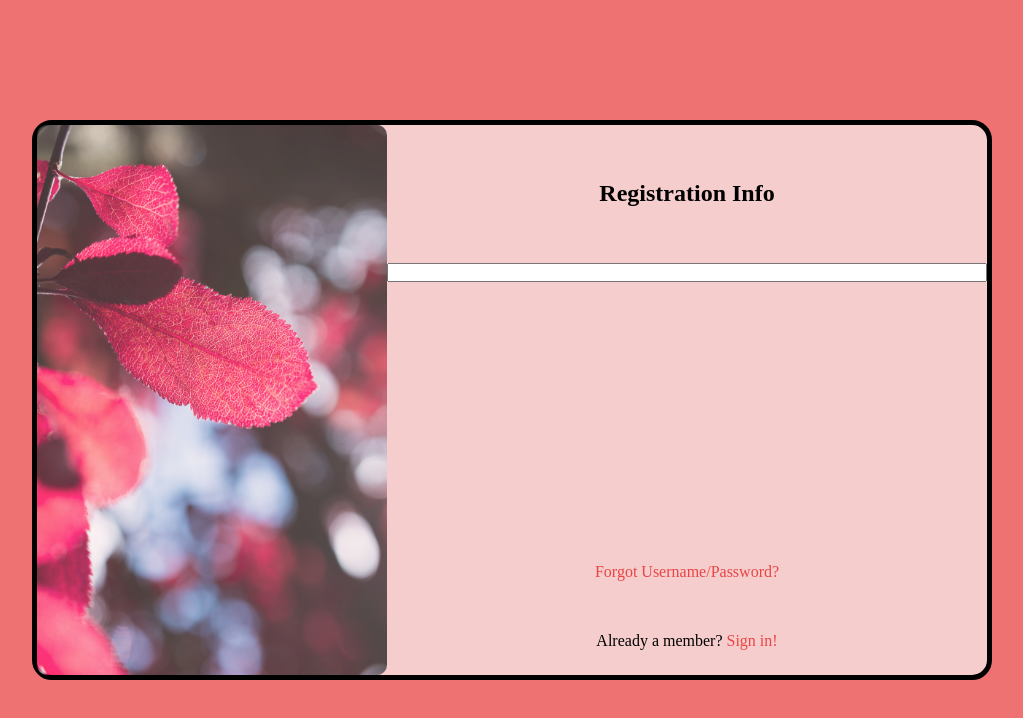
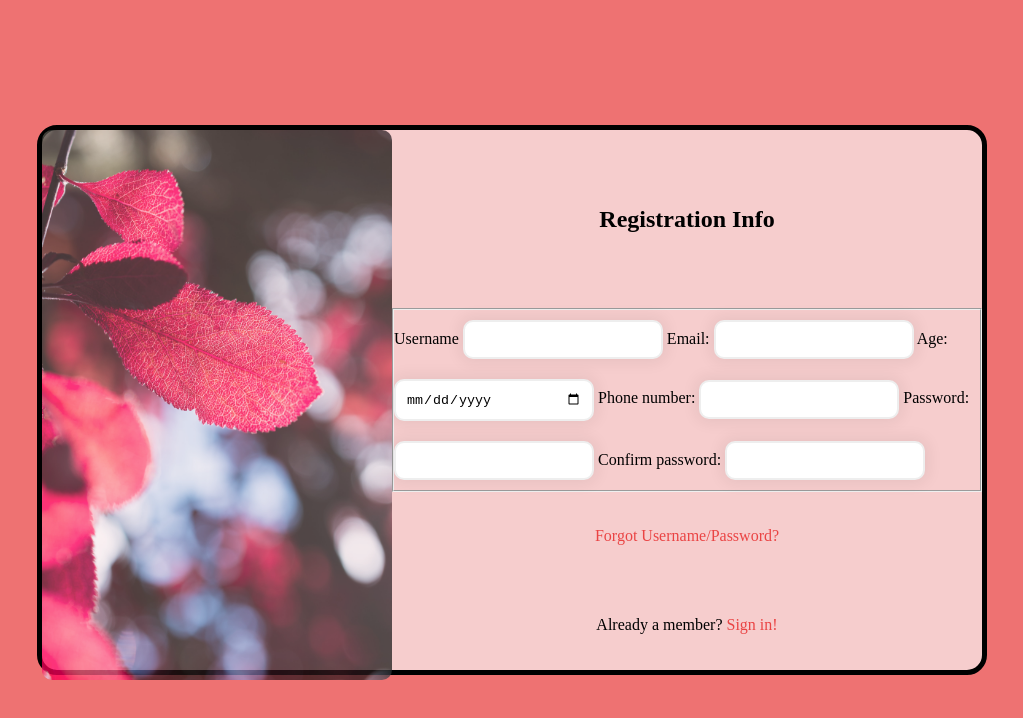
Before and after one commit to konstantinos-zavos/sign-up-form, a plain HTML site: page index.html in a window 1280 px wide. Shown: the whole page, without its empty margins (128-1151 px from the left). Drawn offline with Linux system fonts and the light colour scheme.

Commit message:
Fix class name error and add basic form inputs

```diff
--- a/index.html
+++ b/index.html
@@ -19,8 +19,26 @@
             <h2>Registration Info</h2>
         </div>
 
-        <div class="form-space">
-            <input type="text">
+        <div class="form">
+            <fieldset>
+                <label for="username">Username</label>
+                <input type="text" id="username" name="username">
+
+                <label for="email">Email:</label>
+                <input type="email" id="email" name="email">
+
+                <label for="date">Age:</label>
+                <input id="date" type="date" name="date">
+
+                <label for="tel">Phone number:</label>
+                <input type="tel" id="tel" name="tel">
+
+                <label for="password">Password:</label>
+                <input type="password" id="password" name="password">
+
+                <label for="password">Confirm password:</label>
+                <input type="password" id="password" name="password">
+              </fieldset>
         </div>
 
         <div class="bottom-space">
--- a/style.css
+++ b/style.css
@@ -72,6 +72,17 @@ a {
     color: #EA4444;
 }
 
+
 input {
+    width:200px;
+    padding:10px;
+    border:0;
+    box-shadow:0 0 15px 4px rgba(0,0,0,0.06);
+    margin:10px 0;
+    border: 2px solid #eee;
+    border-radius:10px;
+}
 
-}
+*, *:before, *:after {
+    box-sizing: border-box;
+  }
```
